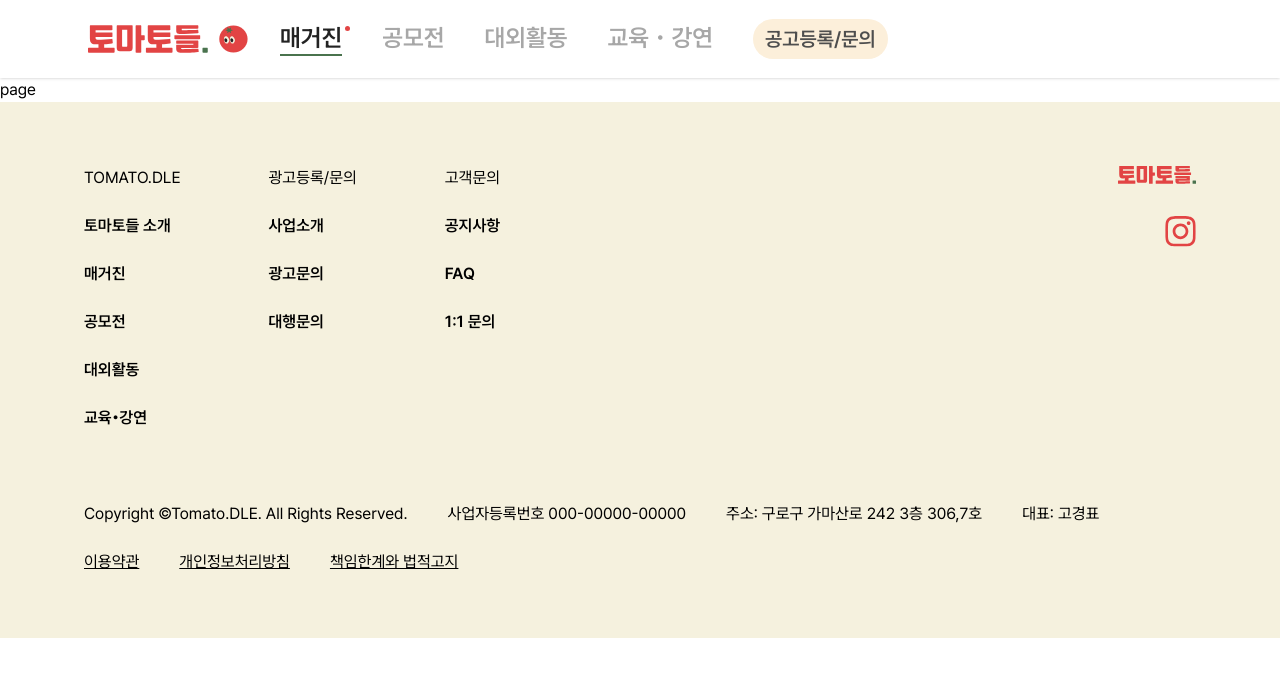
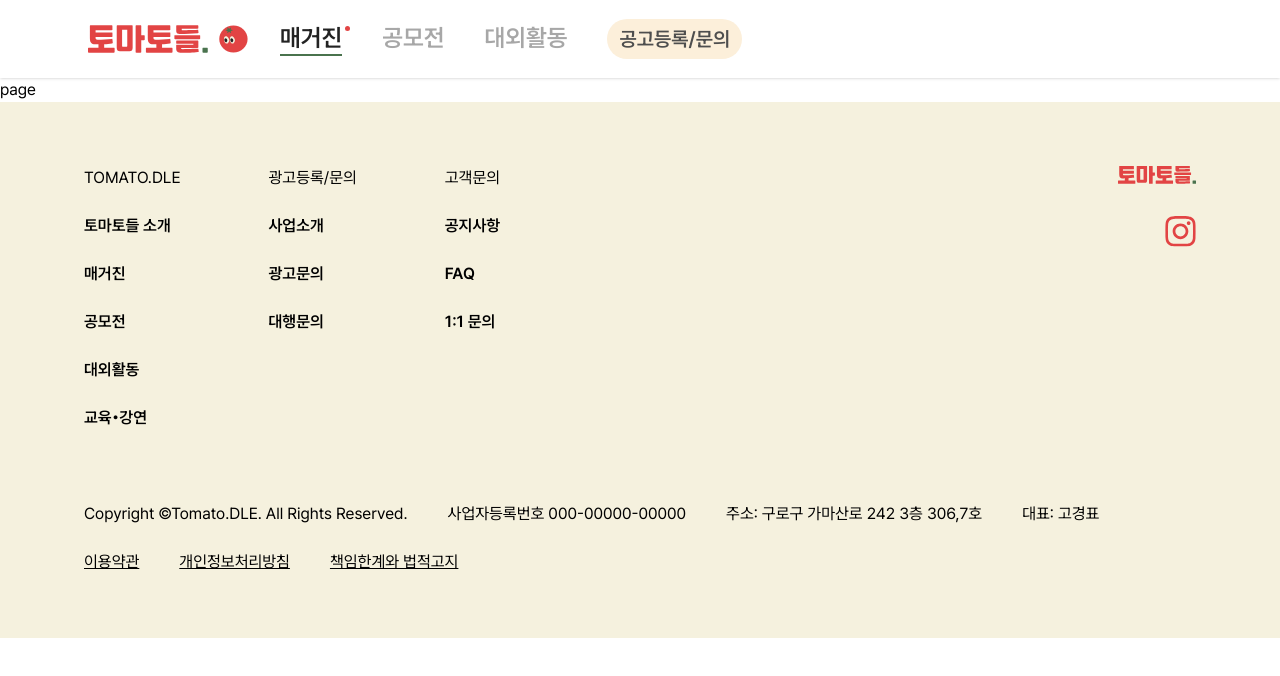
Before and after one commit to hminah0215/tomatoes, a Next.js app: page /magazine in a window 1280 px wide. Shown: the top 676 px of the page. Built offline with nearby package versions, Linux system fonts and the light colour scheme.

Commit message:
refactor: 내비게이션 컴포넌트에서 교육강연 관련 항목 삭제
Related to: #20

```diff
--- a/src/components/ui/Navigation.tsx
+++ b/src/components/ui/Navigation.tsx
@@ -17,7 +17,6 @@ export default function Navigation() {
     { name: '매거진', route: '/magazine', hasNewContent: true },
     { name: '공모전', route: '/contest', hasNewContent: false },
     { name: '대외활동', route: '/activity', hasNewContent: false },
-    { name: '교육・강연', route: '/talk', hasNewContent: false },
   ];
 
   return (
@@ -43,7 +42,7 @@ export default function Navigation() {
         width={36}
         height={38}
         alt=""
-        className="block md:hidden absolute right-8 bottom-12 z-[-1]"
+        className="block md:hidden absolute right-6 bottom-[46px] z-[-1]"
         aria-disabled="true"
       />
     </nav>
```
